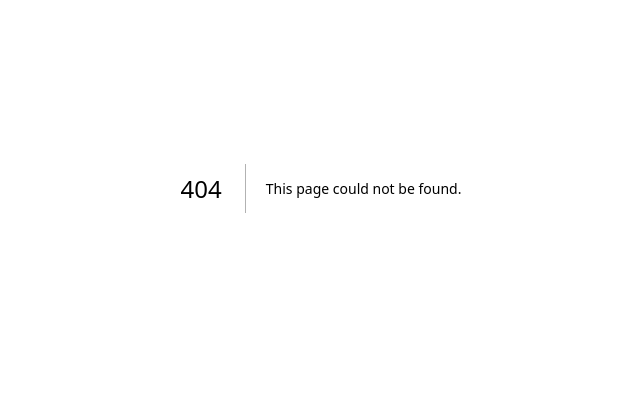
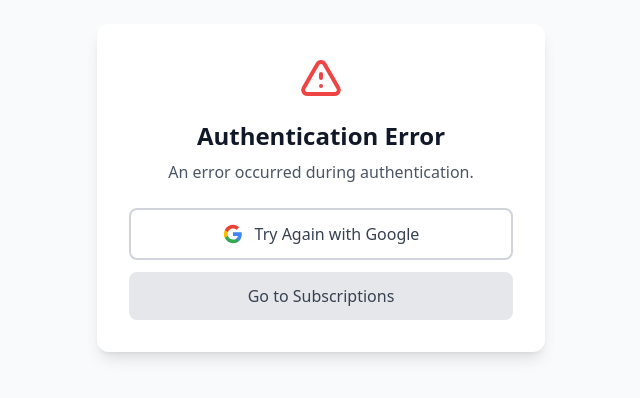
Before and after one commit to abhijithof/petra-pet-finder, a Next.js app: page /auth/error in a window 1280 px wide. Before the commit this address had no page. Shown: the part 212-610 px from the top of the page, without its empty margins (319-959 px from the left). Built offline with nearby package versions, Linux system fonts and the light colour scheme.

Commit message:
FIXING MORE LOGIN ISSUES

```diff
--- a/pages/api/auth/[...nextauth].ts
+++ b/pages/api/auth/[...nextauth].ts
@@ -114,6 +114,19 @@
       }
       return true;
     },
+    async redirect({ url, baseUrl }) {
+      // Handle callback URL from query parameter
+      if (url.startsWith('/')) {
+        // Relative URL - prepend baseUrl
+        return `${baseUrl}${url}`;
+      }
+      // Absolute URL - check if it's from the same origin
+      if (new URL(url).origin === baseUrl) {
+        return url;
+      }
+      // Default redirect to subscriptions
+      return `${baseUrl}/subscriptions`;
+    },
   },
   pages: {
     signIn: '/auth/signin',
--- /dev/null
+++ b/pages/auth/error.tsx
@@ -0,0 +1,82 @@
+import { useRouter } from 'next/router';
+import { signIn } from 'next-auth/react';
+
+export default function AuthError() {
+  const router = useRouter();
+  const { error } = router.query;
+
+  const getErrorMessage = () => {
+    switch (error) {
+      case 'Configuration':
+        return 'There is a problem with the server configuration.';
+      case 'AccessDenied':
+        return 'You do not have permission to sign in.';
+      case 'Verification':
+        return 'The verification token has expired or has already been used.';
+      case 'Callback':
+        return 'There was an error during the authentication callback. Please try again.';
+      default:
+        return 'An error occurred during authentication.';
+    }
+  };
+
+  return (
+    <div className="min-h-screen flex items-center justify-center bg-gray-50">
+      <div className="max-w-md w-full bg-white rounded-xl shadow-lg p-8">
+        <div className="text-center">
+          <div className="mb-4">
+            <svg
+              className="mx-auto h-12 w-12 text-red-500"
+              fill="none"
+              viewBox="0 0 24 24"
+              stroke="currentColor"
+            >
+              <path
+                strokeLinecap="round"
+                strokeLinejoin="round"
+                strokeWidth={2}
+                d="M12 9v2m0 4h.01m-6.938 4h13.856c1.54 0 2.502-1.667 1.732-3L13.732 4c-.77-1.333-2.694-1.333-3.464 0L3.34 16c-.77 1.333.192 3 1.732 3z"
+              />
+            </svg>
+          </div>
+          <h1 className="text-2xl font-bold text-gray-900 mb-2">Authentication Error</h1>
+          <p className="text-gray-600 mb-6">{getErrorMessage()}</p>
+
+          <div className="space-y-3">
+            <button
+              onClick={() => signIn('google', { callbackUrl: '/subscriptions' })}
+              className="w-full flex items-center justify-center gap-3 px-6 py-3 bg-white border-2 border-gray-300 rounded-lg hover:bg-gray-50 transition-colors"
+            >
+              <svg className="w-5 h-5" viewBox="0 0 24 24">
+                <path
+                  fill="#4285F4"
+                  d="M22.56 12.25c0-.78-.07-1.53-.2-2.25H12v4.26h5.92c-.26 1.37-1.04 2.53-2.21 3.31v2.77h3.57c2.08-1.92 3.28-4.74 3.28-8.09z"
+                />
+                <path
+                  fill="#34A853"
+                  d="M12 23c2.97 0 5.46-.98 7.28-2.66l-3.57-2.77c-.98.66-2.23 1.06-3.71 1.06-2.86 0-5.29-1.93-6.16-4.53H2.18v2.84C3.99 20.53 7.7 23 12 23z"
+                />
+                <path
+                  fill="#FBBC05"
+                  d="M5.84 14.09c-.22-.66-.35-1.36-.35-2.09s.13-1.43.35-2.09V7.07H2.18C1.43 8.55 1 10.22 1 12s.43 3.45 1.18 4.93l2.85-2.22.81-.62z"
+                />
+                <path
+                  fill="#EA4335"
+                  d="M12 5.38c1.62 0 3.06.56 4.21 1.64l3.15-3.15C17.45 2.09 14.97 1 12 1 7.7 1 3.99 3.47 2.18 7.07l3.66 2.84c.87-2.6 3.3-4.53 6.16-4.53z"
+                />
+              </svg>
+              <span className="text-gray-700 font-medium">Try Again with Google</span>
+            </button>
+
+            <button
+              onClick={() => router.push('/subscriptions')}
+              className="w-full px-6 py-3 bg-gray-200 text-gray-700 rounded-lg hover:bg-gray-300 transition-colors"
+            >
+              Go to Subscriptions
+            </button>
+          </div>
+        </div>
+      </div>
+    </div>
+  );
+}
--- a/pages/auth/signin.tsx
+++ b/pages/auth/signin.tsx
@@ -5,27 +5,36 @@
 export default function SignIn() {
   const router = useRouter();
   const { data: session, status } = useSession();
-  const { callbackUrl } = router.query;
+  const { callbackUrl, error } = router.query;
 
   // Redirect if already signed in
   useEffect(() => {
     if (status === 'authenticated' && session) {
-      router.push((callbackUrl as string) || '/subscriptions');
+      const url = (callbackUrl as string) || '/subscriptions';
+      // Decode the callback URL if it's encoded
+      const decodedUrl = url.startsWith('http') ? new URL(url).pathname + new URL(url).search : url;
+      router.push(decodedUrl);
     }
   }, [status, session, router, callbackUrl]);
 
+  // Show error message if there's an error
+  useEffect(() => {
+    if (error) {
+      console.error('Sign in error:', error);
+    }
+  }, [error]);
+
   const handleGoogleSignIn = async () => {
     try {
-      const result = await signIn('google', {
-        callbackUrl: (callbackUrl as string) || '/subscriptions',
+      // Get the callback URL from query or default to subscriptions
+      const url = (callbackUrl as string) || '/subscriptions';
+      // Decode if it's a full URL
+      const decodedUrl = url.startsWith('http') ? new URL(url).pathname + new URL(url).search : url;
+
+      await signIn('google', {
+        callbackUrl: decodedUrl,
         redirect: true,
       });
-
-      // If signIn returns an error, handle it
-      if (result?.error) {
-        console.error('Sign in error:', result.error);
-        alert('Sign in failed. Please try again.');
-      }
     } catch (error) {
       console.error('Error during sign in:', error);
       alert('An error occurred during sign in. Please try again.');
@@ -38,6 +47,15 @@
         <div className="text-center mb-8">
           <h1 className="text-3xl font-bold text-[#171739] mb-2">Welcome to Pet.Ra</h1>
           <p className="text-gray-600">Sign in to access subscription plans</p>
+          {error && (
+            <div className="mt-4 p-3 bg-red-50 border border-red-200 rounded-lg">
+              <p className="text-sm text-red-600">
+                {error === 'Callback'
+                  ? 'Authentication failed. Please try again.'
+                  : 'An error occurred. Please try again.'}
+              </p>
+            </div>
+          )}
         </div>
 
         <button
```
